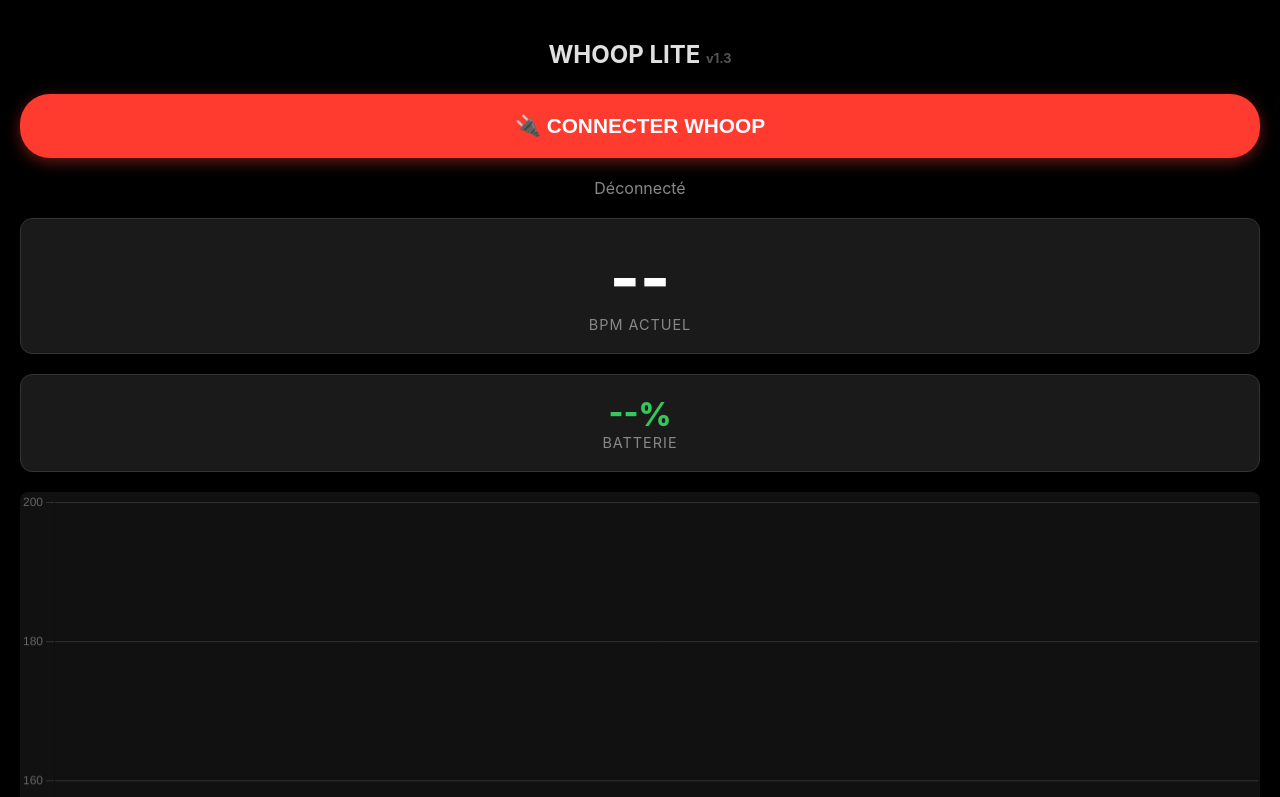
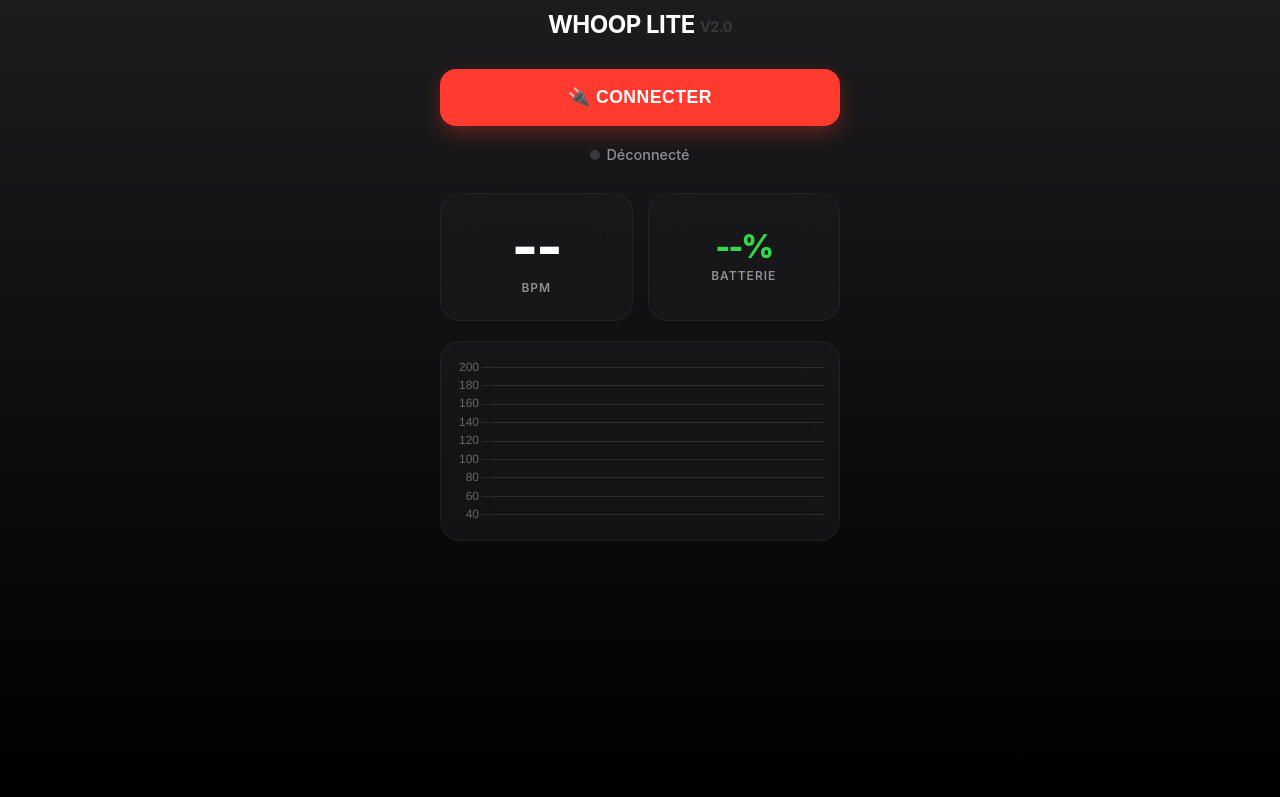
Before and after one commit to yahya-rl-2002/whoop-app, a plain HTML site: page mobile_app/index.html in a window 1280 px wide. Shown: the top 797 px of the page. Drawn offline with nearby package versions, Linux system fonts and the light colour scheme; animation ran at ten frames a second.

Commit message:
UI Overhaul: Premium Apple Design (Glassmorphism, PWA, ChartJS Gradient) v2.0

```diff
--- a/mobile_app/index.html
+++ b/mobile_app/index.html
@@ -3,69 +3,163 @@
 
 <head>
     <meta charset="UTF-8">
-    <meta name="viewport" content="width=device-width, initial-scale=1.0">
-    <title>Whoop Lite (Mobile)</title>
+    <meta name="viewport"
+        content="width=device-width, initial-scale=1.0, maximum-scale=1.0, user-scalable=no, viewport-fit=cover">
+    <meta name="apple-mobile-web-app-capable" content="yes">
+    <meta name="apple-mobile-web-app-status-bar-style" content="black-translucent">
+    <title>Whoop Lite</title>
     <style>
+        :root {
+            --primary: #ff3b30;
+            --bg: #000000;
+            --card: rgba(28, 28, 30, 0.6);
+            --text-main: #ffffff;
+            --text-sub: #8e8e93;
+        }
+
         body {
-            background-color: #000000;
-            color: #e0e0e0;
-            font-family: -apple-system, BlinkMacSystemFont, "Segoe UI", Roboto, Helvetica, Arial, sans-serif;
+            background: linear-gradient(180deg, #1c1c1e 0%, #000000 100%);
+            color: var(--text-main);
+            font-family: -apple-system, BlinkMacSystemFont, "SF Pro Text", "Segoe UI", Roboto, Helvetica, Arial, sans-serif;
             margin: 0;
             padding: 20px;
-            text-align: center;
+            padding-top: env(safe-area-inset-top);
+            padding-bottom: env(safe-area-inset-bottom);
+            min-height: 100vh;
+            display: flex;
+            flex-direction: column;
+            align-items: center;
+            box-sizing: border-box;
+        }
+
+        h2 {
+            font-weight: 700;
+            letter-spacing: -0.5px;
+            margin-top: 10px;
+            margin-bottom: 30px;
+            font-size: 1.5rem;
+            text-transform: uppercase;
+        }
+
+        .btn {
+            background: var(--primary);
+            color: white;
+            border: none;
+            padding: 18px 30px;
+            font-size: 1.1rem;
+            border-radius: 16px;
+            cursor: pointer;
+            width: 100%;
+            max-width: 400px;
+            margin-bottom: 20px;
+            font-weight: 600;
+            letter-spacing: 0.5px;
+            box-shadow: 0 8px 20px rgba(255, 59, 48, 0.3);
+            transition: transform 0.1s, opacity 0.2s;
+            -webkit-tap-highlight-color: transparent;
+        }
+
+        .btn:active {
+            transform: scale(0.98);
+            opacity: 0.9;
+        }
+
+        .status-dot {
+            height: 10px;
+            width: 10px;
+            background-color: #3a3a3c;
+            border-radius: 50%;
+            display: inline-block;
+            margin-right: 6px;
+        }
+
+        .status-text {
+            color: var(--text-sub);
+            font-size: 0.9rem;
+            font-weight: 500;
+            margin-bottom: 30px;
+        }
+
+        .grid {
+            display: grid;
+            grid-template-columns: 1fr 1fr;
+            gap: 15px;
+            width: 100%;
+            max-width: 400px;
+            margin-bottom: 20px;
         }
 
         .metric-box {
-            background-color: #1a1a1a;
-            border: 1px solid #333;
-            border-radius: 12px;
-            padding: 20px;
-            margin-bottom: 20px;
+            background: var(--card);
+            backdrop-filter: blur(20px);
+            -webkit-backdrop-filter: blur(20px);
+            border: 1px solid rgba(255, 255, 255, 0.05);
+            border-radius: 20px;
+            padding: 25px 15px;
+            text-align: center;
+            display: flex;
+            flex-direction: column;
+            justify-content: center;
         }
 
         .big-num {
-            font-size: 4rem;
+            font-size: 3.5rem;
             font-weight: 800;
-            color: #fff;
-            margin: 0;
+            line-height: 1;
+            margin-bottom: 5px;
+            letter-spacing: -2px;
         }
 
         .label {
-            font-size: 0.9rem;
-            color: #888;
+            font-size: 0.75rem;
+            color: var(--text-sub);
             text-transform: uppercase;
+            font-weight: 600;
             letter-spacing: 1px;
         }
 
-        .btn {
-            background-color: #ff3b30;
-            color: white;
-            border: none;
-            padding: 15px 30px;
-            font-size: 1.2rem;
-            border-radius: 30px;
-            cursor: pointer;
+        #bpmChartContainer {
             width: 100%;
-            margin-top: 20px;
-            font-weight: bold;
-        }
-
-        .btn:disabled {
-            background-color: #555;
+            max-width: 400px;
+            background: var(--card);
+            backdrop-filter: blur(20px);
+            -webkit-backdrop-filter: blur(20px);
+            border: 1px solid rgba(255, 255, 255, 0.05);
+            border-radius: 20px;
+            padding: 15px;
+            box-sizing: border-box;
+            height: 200px;
         }
 
         #log {
+            margin-top: auto;
+            color: #333;
+            font-size: 0.7rem;
             font-family: monospace;
-            color: #666;
-            font-size: 0.8rem;
-            margin-top: 20px;
+            max-width: 400px;
+            width: 100%;
             text-align: left;
+            opacity: 0.5;
         }
 
-        .status {
-            color: #4ade80;
-            font-weight: bold;
-            margin-bottom: 20px;
+        /* Animations */
+        @keyframes pulse {
+            0% {
+                opacity: 0.6;
+            }
+
+            50% {
+                opacity: 1;
+            }
+
+            100% {
+                opacity: 0.6;
+            }
+        }
+
+        .live {
+            animation: pulse 2s infinite;
+            color: #ff3b30;
         }
     </style>
     <script src="https://cdn.jsdelivr.net/npm/chart.js"></script>
@@ -73,51 +167,54 @@
 
 <body>
 
-    <h2 style="margin-bottom: 5px;">WHOOP LITE <span style="font-size: 0.8rem; color: #555;">v1.3</span></h2>
+    <h2>Whoop Lite <span style="font-size: 0.9rem; color: #555; vertical-align: middle; opacity: 0.5;">v2.0</span></h2>
 
-    <!-- Bouton Connexion en PREMIER -->
-    <button id="connectBtn" class="btn"
-        style="background-color: #ff3b30; margin-bottom: 20px; padding: 20px; font-size: 1.3rem; box-shadow: 0 4px 15px rgba(255, 59, 48, 0.4);"
-        onclick="connectWhoop()">🔌 CONNECTER WHOOP</button>
-    <button id="exportBtn" class="btn" style="background-color: #3b82f6; display: none; margin-bottom: 20px;"
+    <button id="connectBtn" class="btn" onclick="connectWhoop()">🔌 CONNECTER</button>
+    <button id="exportBtn" class="btn"
+        style="background-color: #007aff; display: none; box-shadow: 0 8px 20px rgba(0, 122, 255, 0.3);"
         onclick="exportCSV()">📄 EXPORTER CSV</button>
 
-    <div id="status" style="color: #888; margin-bottom: 20px;">Déconnecté</div>
-
-    <div class="metric-box">
-        <div id="bpm" class="big-num">--</div>
-        <div class="label">BPM ACTUEL</div>
+    <div class="status-text">
+        <span id="statDot" class="status-dot"></span><span id="status">Déconnecté</span>
     </div>
 
-    <div class="metric-box">
-        <div id="batt" class="big-num" style="font-size: 2rem; color: #34c759;">--%</div>
-        <div class="label">BATTERIE</div>
+    <div class="grid">
+        <div class="metric-box">
+            <div id="bpm" class="big-num">--</div>
+            <div class="label"><span id="liveIcon"></span> BPM</div>
+        </div>
+        <div class="metric-box">
+            <div id="batt" class="big-num" style="font-size: 2rem; color: #32d74b;">--%</div>
+            <div class="label">Batterie</div>
+        </div>
     </div>
 
-    <!-- Graphique Simple -->
-    <canvas id="bpmChart" height="150"
-        style="width: 100%; height: 150px; background: #111; border-radius: 8px;"></canvas>
+    <div id="bpmChartContainer">
+        <canvas id="bpmChart"></canvas>
+    </div>
 
     <div id="log"></div>
 
     <script>
-        // UUIDs Standards BLE (Strings required for some browsers)
-        const HEART_RATE_SERVICE = "0000180d-0000-1000-8000-00805f9b34fb"; // Full UUID is safest
+        // UUIDs
+        const HEART_RATE_SERVICE = "0000180d-0000-1000-8000-00805f9b34fb";
         const HEART_RATE_MEASUREMENT = "00002a37-0000-1000-8000-00805f9b34fb";
         const BATTERY_SERVICE = "0000180f-0000-1000-8000-00805f9b34fb";
         const BATTERY_LEVEL = "00002a19-0000-1000-8000-00805f9b34fb";
 
-        // Fallback or Aliases
-        const SERVICES_FILTERS = [{ services: [HEART_RATE_SERVICE] }, { services: ['heart_rate'] }, { services: [0x180D] }];
-
-        let device, server;
+        let server;
         let dataLog = "Timestamp,BPM\n";
         let bpmHistory = [];
         let labelsHistory = [];
         let chart = null;
 
-        // Init ChartJS
+        // Init ChartJS (Smoother)
         const ctx = document.getElementById('bpmChart').getContext('2d');
+        // Gradient fill
+        const gradient = ctx.createLinearGradient(0, 0, 0, 200);
+        gradient.addColorStop(0, 'rgba(255, 59, 48, 0.5)');
+        gradient.addColorStop(1, 'rgba(255, 59, 48, 0)');
+
         chart = new Chart(ctx, {
             type: 'line',
             data: {
@@ -126,8 +223,9 @@
                     label: 'BPM',
                     data: bpmHistory,
                     borderColor: '#ff3b30',
-                    borderWidth: 2,
-                    fill: false,
+                    backgroundColor: gradient,
+                    borderWidth: 3,
+                    fill: true,
                     tension: 0.4,
                     pointRadius: 0
                 }]
@@ -135,101 +233,92 @@
             options: {
                 responsive: true,
                 maintainAspectRatio: false,
+                animation: false,
                 scales: {
                     x: { display: false },
-                    y: { min: 40, max: 200, grid: { color: '#333' } }
+                    y: { display: true, beginAtZero: false, min: 40, max: 200, grid: { color: 'rgba(255,255,255,0.1)', drawBorder: false } }
                 },
                 plugins: { legend: { display: false } }
             }
         });
 
         function log(msg) {
-            const l = document.getElementById('log');
-            l.innerHTML = `> ${msg}<br>` + l.innerHTML;
             console.log(msg);
+            // document.getElementById('log').innerText = "> " + msg; // Keep UI clean
         }
 
         async function connectWhoop() {
             try {
-                log("🔍 Recherche du Whoop...");
-                // Bluefy prefers standard aliases or lowercase UUID strings
-                device = await navigator.bluetooth.requestDevice({
+                const device = await navigator.bluetooth.requestDevice({
                     filters: [{ services: ['heart_rate'] }],
                     optionalServices: ['battery_service', 'heart_rate']
                 });
 
-                log(`Appareil sélectionné: ${device.name}`);
                 document.getElementById('status').innerText = "Connexion...";
+                document.getElementById('statDot').style.backgroundColor = "#ff9f0a"; // Orange
 
                 device.addEventListener('gattserverdisconnected', onDisconnected);
+                server = await device.gatt.connect();
 
-                server = await device.gatt.connect();
-                log("✅ Connecté au Serveur GATT");
-                document.getElementById('status').innerText = "🟢 Connecté";
-                document.getElementById('status').style.color = "#4ade80";
+                // Success UI
+                document.getElementById('status').innerText = "Connecté";
+                document.getElementById('status').style.color = "#32d74b";
+                document.getElementById('statDot').style.backgroundColor = "#32d74b";
                 document.getElementById('connectBtn').style.display = "none";
                 document.getElementById('exportBtn').style.display = "block";
+                document.getElementById('liveIcon').className = "live";
+                document.getElementById('liveIcon').innerText = "♥ ";
 
-                // Lecture Batterie
+                // Battery
                 try {
-                    const batService = await server.getPrimaryService(BATTERY_SERVICE);
-                    const batChar = await batService.getCharacteristic(BATTERY_LEVEL);
+                    const batService = await server.getPrimaryService('battery_service');
+                    const batChar = await batService.getCharacteristic('battery_level');
                     const val = await batChar.readValue();
-                    const level = val.getUint8(0);
-                    document.getElementById('batt').innerText = level + "%";
-                } catch (e) { log("Pas de service batterie standard"); }
+                    document.getElementById('batt').innerText = val.getUint8(0) + "%";
+                } catch (e) { console.warn("No Battery Service"); }
 
-                // Lecture BPM
-                const hrService = await server.getPrimaryService(HEART_RATE_SERVICE);
-                const hrChar = await hrService.getCharacteristic(HEART_RATE_MEASUREMENT);
-
+                // Heart Rate
+                const hrService = await server.getPrimaryService('heart_rate');
+                const hrChar = await hrService.getCharacteristic('heart_rate_measurement');
                 await hrChar.startNotifications();
                 hrChar.addEventListener('characteristicvaluechanged', handleHeartRate);
-                log("💓 Flux BPM Démarré");
 
             } catch (error) {
                 console.error(error);
-                log(`❌ Erreur: ${error}`);
-                // Tentative d'afficher plus de détails
                 let msg = error.message || error.toString();
-                if (msg === "2") msg = "Appareil Introuvable (ou déjà connecté ailleurs ?)";
-                alert("Erreur Connexion:\n" + msg);
+                if (msg.includes("2")) msg = "Appareil non trouvé (Déjà connecté au Mac ?)";
+                alert("Erreur: " + msg);
+                onDisconnected();
             }
         }
 
         function handleHeartRate(event) {
             const value = event.target.value;
             const flags = value.getUint8(0);
-            let hr = 0;
-
-            // Format 8 ou 16 bits
-            if (flags & 0x01) {
-                hr = value.getUint16(1, true); // 16 bits
-            } else {
-                hr = value.getUint8(1); // 8 bits
-            }
+            let hr = (flags & 0x01) ? value.getUint16(1, true) : value.getUint8(1);
 
             document.getElementById('bpm').innerText = hr;
 
-            // Update Graph
-            const now = new Date().toLocaleTimeString();
+            // Chart Update
+            const now = new Date();
             bpmHistory.push(hr);
-            labelsHistory.push(now);
-            if (bpmHistory.length > 50) {
-                bpmHistory.shift();
-                labelsHistory.shift();
-            }
+            labelsHistory.push(now.getSeconds());
+            if (bpmHistory.length > 50) { bpmHistory.shift(); labelsHistory.shift(); }
             chart.update();
 
-            // Log Data (CSV)
-            dataLog += `${new Date().toISOString()},${hr}\n`;
+            // Data Logging (In Memory)
+            dataLog += `${now.toISOString()},${hr}\n`;
         }
 
         function onDisconnected() {
-            log("⚠️ Déconnecté");
-            document.getElementById('status').innerText = "🔴 Déconnecté";
+            document.getElementById('status').innerText = "Déconnecté";
+            document.getElementById('status').style.color = "#888";
+            document.getElementById('statDot').style.backgroundColor = "#ff3b30";
+            document.getElementById('connectBtn').style.display = "block";
+            document.getElementById('exportBtn').style.display = "none";
             document.getElementById('bpm').innerText = "--";
-            document.getElementById('connectBtn').style.display = "block";
+            document.getElementById('liveIcon').className = "";
+            document.getElementById('liveIcon').innerText = "";
         }
 
         function exportCSV() {
@@ -237,7 +326,7 @@
             const url = window.URL.createObjectURL(blob);
             const a = document.createElement('a');
             a.href = url;
-            a.download = `whoop_session_${new Date().toISOString()}.csv`;
+            a.download = `whoop_session_${new Date().toISOString().split('T')[0]}.csv`;
             a.click();
         }
     </script>
```
